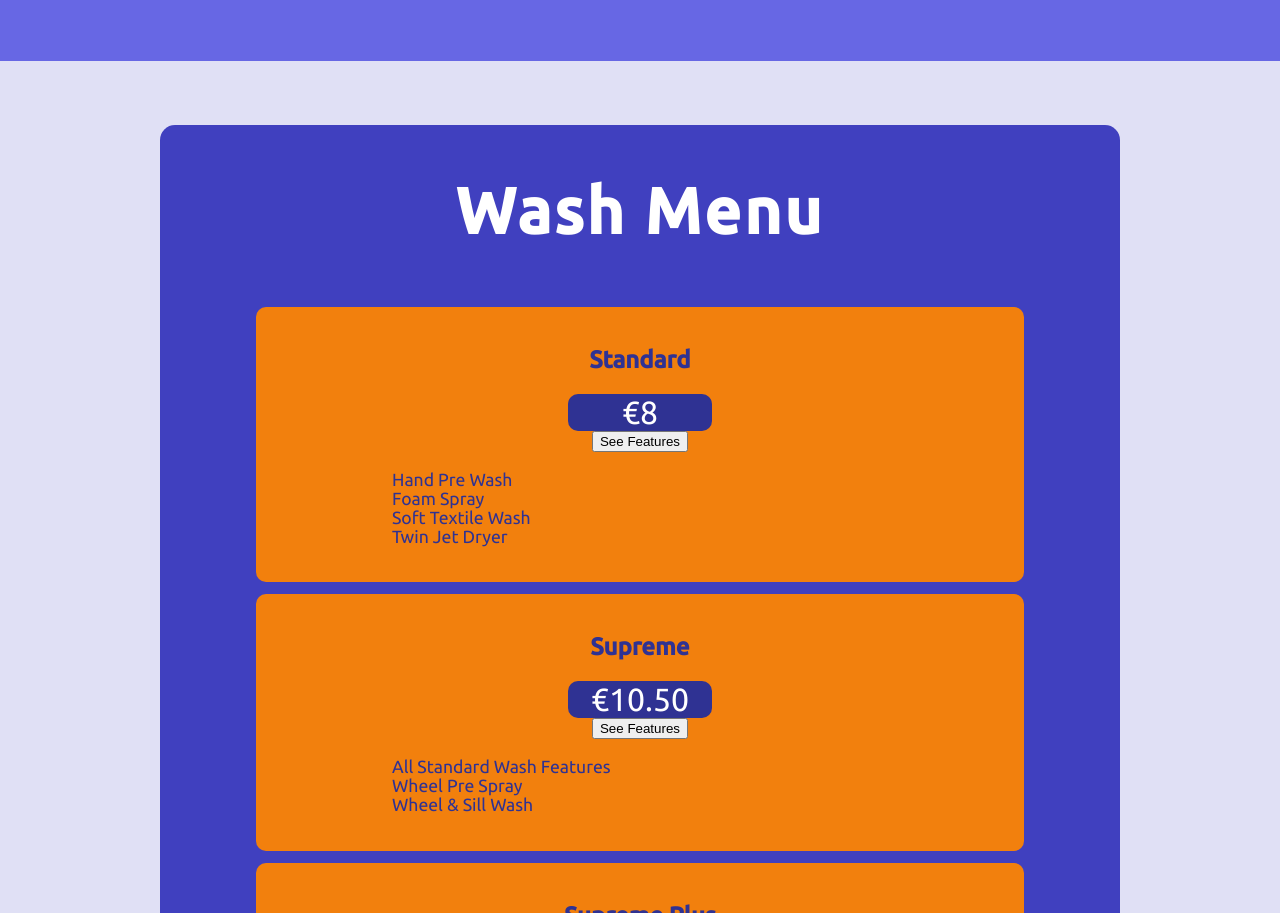
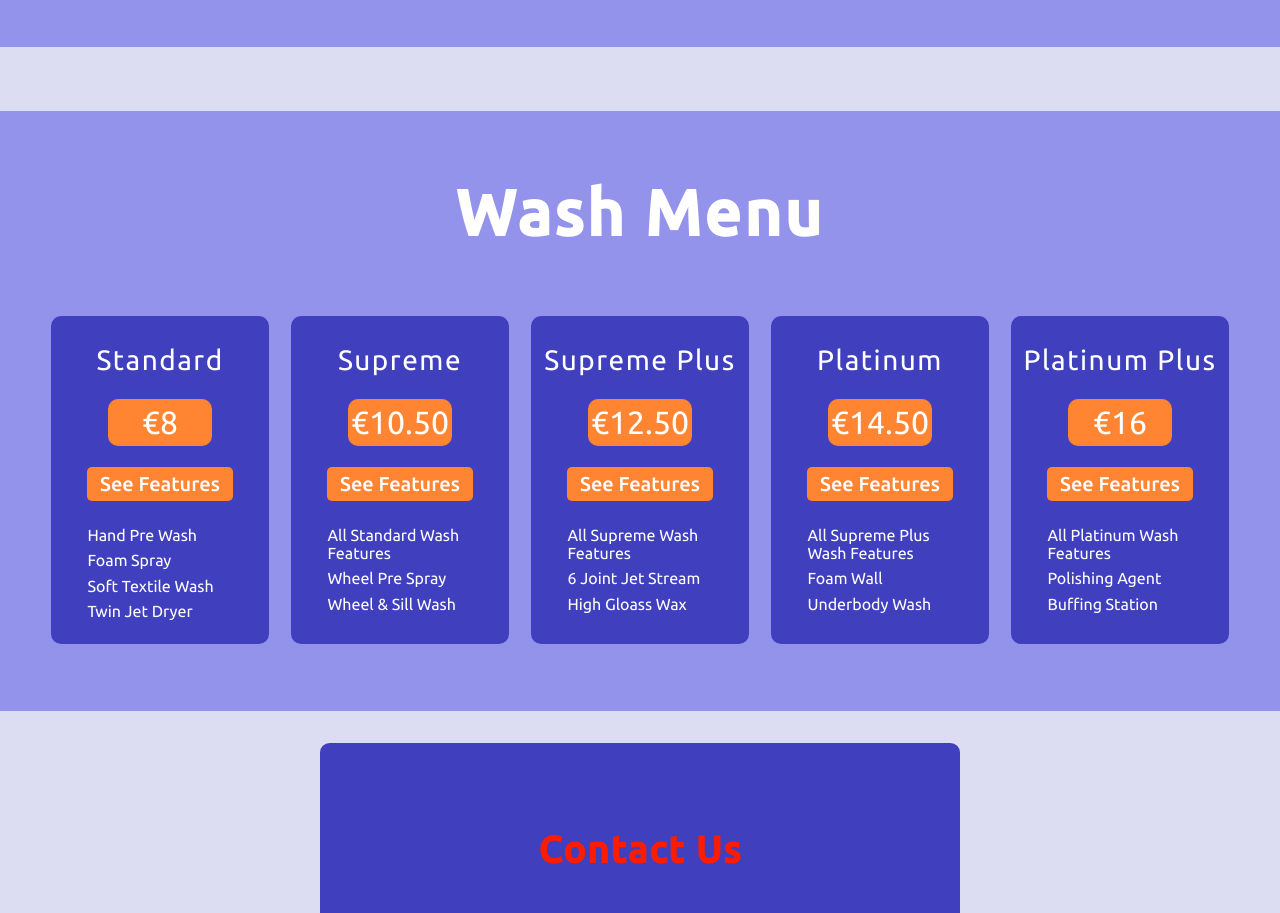
Before and after one commit to dufferbrady/Product-Landing-Page, a plain HTML site: page index.html in a window 1280 px wide. Shown: the part 1887-2800 px from the top of the page. Drawn offline with Linux system fonts and the light colour scheme.

Commit message:
implimented some style changes to the new menu

```diff
--- a/style.css
+++ b/style.css
@@ -3,7 +3,7 @@
 /* Orange #FB6F10 hsl(24, 97%, 52%) */
 
 body {
-    background-color: hsla(240, 50%, 80%, 40%);
+    background-color: hsla(240, 50%, 70%, 30%);
     margin: 0;
 }
 
@@ -68,7 +68,8 @@ body {
     text-transform: uppercase;
     display: flex;
     flex-direction: column;
-    align-items: flex-start
+    align-items: flex-start;
+    letter-spacing: 0.5px;
 }
 
 .nav-link:hover {
@@ -129,7 +130,7 @@ body {
     display: flex;
     flex-direction: column;
     align-items: center;
-    background-color: hsl(240, 70%, 65%);
+    background-color: hsl(240, 70%, 75%);
     width: 100%;
     margin-bottom: 5%;
     margin-left: auto;
@@ -137,7 +138,7 @@ body {
 }
 
 .featureRow {
-    background-color: hsl(240, 70%, 50%);
+    background-color: hsl(240, 50%, 50%);
     color: #EEE;
     display: flex;
     flex-flow: column nowrap;
@@ -153,6 +154,7 @@ body {
     display: flex;
     justify-content: center;
     align-items: center;
+    margin-top: 2.5%;
 }
 
 .icon {
@@ -169,7 +171,8 @@ body {
 
 .feature-header {
     margin-bottom: 1.5%;
-    color: hsl(24, 100%, 60%);
+    margin-top: 3.5%;
+    color: white;
     font-size: 2em;
     letter-spacing: 1.5px;
 }
@@ -216,38 +219,43 @@ body {
 }
 
 .video {
-    background-color: hsl(24, 100%, 60%);
+    background-color: hsl(240, 50%, 50%);
     padding: 2.5%;
     margin-top: 5%;
     margin-bottom: 5%;
     border-radius: 5px;
 }
 
+#prices {
+    display: flex;
+    flex-direction: column;
+    justify-content: space-evenly;
+    width: 100vw;
+    background-color: hsl(240, 70%, 75%);
+    padding-bottom: 5%;
+}
+
+#menu {
+    width: 100%;
+    display: grid;
+    grid-template-columns: repeat(5, 17.5%);
+    grid-gap: 1em;
+    grid-auto-rows: minmax(15% auto);
+    justify-content: center;
+}
+
 .priceRow {
     display: flex;
     flex-flow: column nowrap;
     align-items: center;
-    margin: 1.25% 10%;
+    justify-content: flex-start;
+    margin: 1.25%;
     /* background: linear-gradient(to left, #8E92F9, #2F3293); */
-    background-color: hsl(30, 90%, 50%);
-    color: #2F3293;
+    background-color: hsl(240, 50%, 50%);
+    color: white;
     font-family: 'Ubuntu', sans-serif;
     padding: 2% 2.5%;
     border-radius: 10px;
-}
-
-#topPriceRow {
-    margin-top: 2.5%;
-}
-
-#prices {
-    display: flex;
-    flex-direction: column;
-    justify-content: space-evenly;
-    width: 75vw;
-    margin: 0 auto;
-    background-color: hsl(240, 50%, 50%);
-    border-radius: 15px;
 }
 
 #price-header {
@@ -259,30 +267,33 @@ body {
     text-align: center;
 }
 
-.washFeatures {
-    display: flex;
-    flex-direction: row;
-    justify-content: space-between;
-    align-items: center;
-    width: 80%;
+.washName {
+    font-size: 1.75em;
+    letter-spacing: 1.5px;
+    font-weight: 400;
 }
 
-.washFeatureTitle {
-    margin: 2% 0;
+.washfeatures {
+    width: 70%;
 }
 
 .washDetails {
     display: flex;
     flex-direction: column;
     align-items: flex-start;
-    justify-content: flex-start;
-    font-size: 110%;
+    justify-content: space-between;
+    padding: 2.5%;
+    width: 100%;
+    font-size: 1em;
+}
+
+.washProperty {
+    margin: 2.5% 0;
 }
 
 .washCost {
-    height: 15%;
-    width: 20%;
-    background-color: #2F3293;
+    width: 45%;
+    background-color: hsl(24, 100%, 60%);
     color: white;
     display: flex;
     flex-direction: row;
@@ -290,6 +301,24 @@ body {
     align-items: center;
     border-radius: 10px;
     font-size: 2em;
+    padding: 2.5%;
+}
+
+.read-features {
+    background-color: hsl(24, 100%, 60%);
+    border: none;
+    padding: 2.5%;
+    width: 70%;
+    color: white;
+    margin: 10% 0 2.5% 0;
+    border-radius: 5px;
+    font-size: 1.25em;
+    font-weight: 500;
+    font-family: 'Ubuntu', sans-serif;
+}
+
+.washDetails {
+    padding: 0;
 }
 
 #contact {
@@ -311,10 +340,6 @@ body {
 #contact-header {
     color: #FD1C00;
 }
-
-/* .formInput {
-    color: #FB6F10;
-} */
 
 .rowData {
     display: flex;
@@ -387,10 +412,14 @@ body {
     flex-direction: column;
     justify-content: center;
     align-items: flex-end;
-    background-color: #2F3293;
+    background-color: hsl(240, 50%, 50%);
     color: #EEEEEE;
 }
 
+#footer-content {
+    padding-right: 2.5%;
+    padding-bottom: 1.5%;
+}
 
 .footer-items {
     display: flex;
@@ -398,4 +427,12 @@ body {
     justify-content: space-between;
     align-items: center;
     width: 15vw;
+    font-size: 1.2em;
 }
+
+.nav-link-footer {
+    color: white;
+    text-decoration: none;
+    text-align: left;
+    text-transform: capitalize;
+}
```
